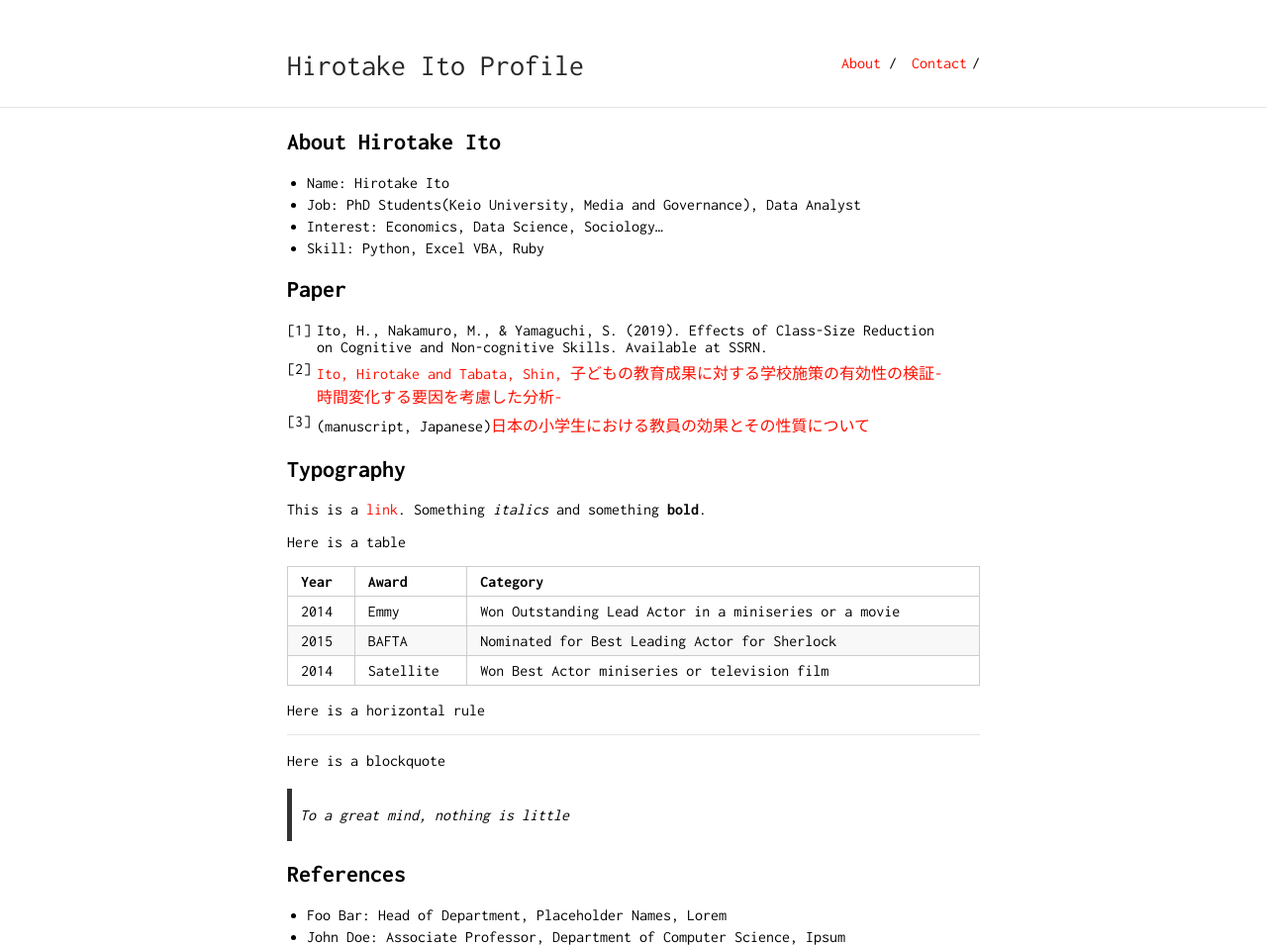
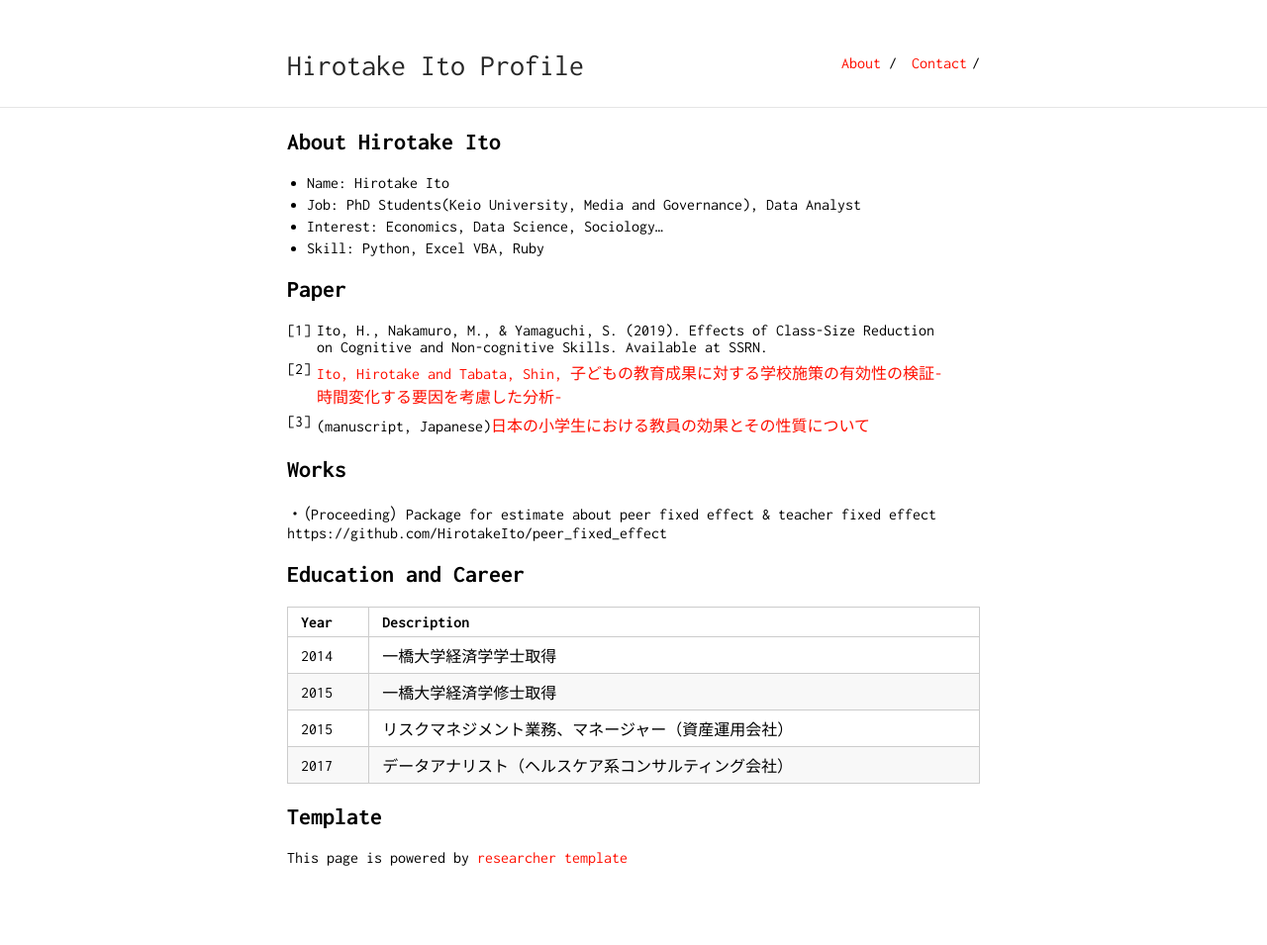
Before and after one commit to HirotakeIto/portfolio_hirotake, a Jekyll site: the page built from index.md, in a window 1280 px wide. Shown: the whole page at 99% size. Built offline with Jekyll 4.4.1, drawn with Linux system fonts in a browser that asks for light colours; our own code applies the rules of GitHub Pages for plain Markdown files; after the commit the page ends 900 px from its top, so only the background shows below that.

Commit message:
最低フェン

```diff
--- a/index.md
+++ b/index.md
@@ -18,27 +18,18 @@ layout: default
 2. [Ito, Hirotake and Tabata, Shin, 子どもの教育成果に対する学校施策の有効性の検証-時間変化する要因を考慮した分析- ](https://papers.ssrn.com/sol3/papers.cfm?abstract_id=3362177)
 3. (manuscript, Japanese)[日本の小学生における教員の効果とその性質について](./kinsler.pdf)
 
-## Typography
+## Works
+・（Proceeding）Package for estimate about peer fixed effect & teacher fixed effect
+https://github.com/HirotakeIto/peer_fixed_effect
 
-This is a [link](http://google.com). Something *italics* and something **bold**.
+## Education and Career
 
-Here is a table
+Year | Description
+-----|-------
+2014 | 一橋大学経済学学士取得
+2015 | 一橋大学経済学修士取得
+2015 | リスクマネジメント業務、マネージャー（資産運用会社）
+2017 | データアナリスト（ヘルスケア系コンサルティング会社）
 
-Year | Award | Category
------|-------|--------
-2014 | Emmy  | Won Outstanding Lead Actor in a miniseries or a movie
-2015 | BAFTA | Nominated for Best Leading Actor for Sherlock
-2014 | Satellite | Won Best Actor miniseries or television film
-
-Here is a horizontal rule
-
----
-
-Here is a blockquote
-
-> To a great mind, nothing is little
-
-## References
-
-* Foo Bar: Head of Department, Placeholder Names, Lorem
-* John Doe: Associate Professor, Department of Computer Science, Ipsum
+## Template
+This page is powered by [researcher template](https://github.com/ankitsultana/researcher)
```
Also changed, not shown: contact.md (+5 -6 lines).
